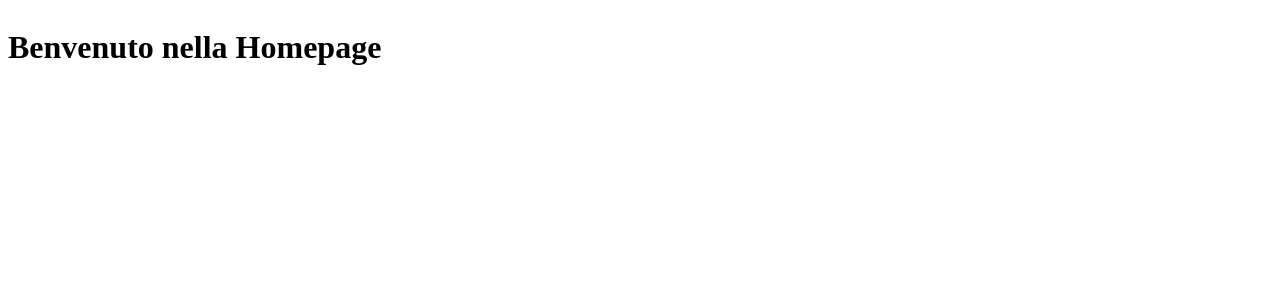
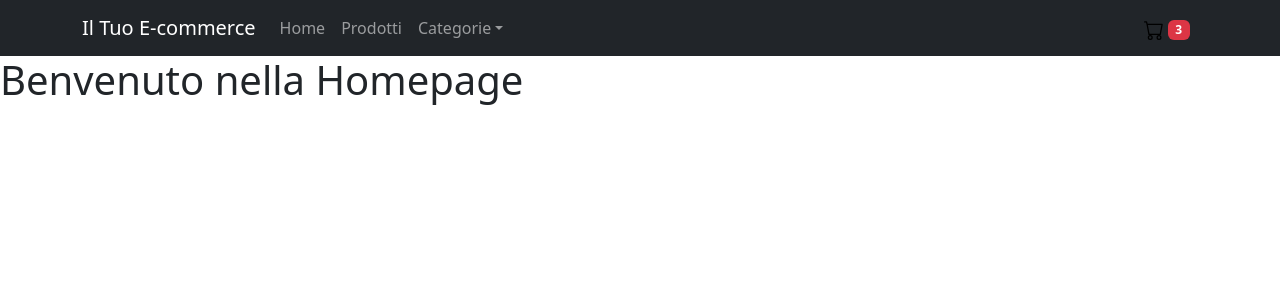
Before and after one commit to Luca-Sberna/ashanica, a React (Create React App) app: page / in a window 1280 px wide. Shown: the top 300 px of the page. Built offline with nearby package versions, Linux system fonts and the light colour scheme.

Commit message:
added pages

```diff
--- a/package.json
+++ b/package.json
@@ -3,13 +3,18 @@
   "version": "0.1.0",
   "private": true,
   "dependencies": {
+    "@popperjs/core": "^2.11.8",
     "@testing-library/dom": "^10.4.0",
     "@testing-library/jest-dom": "^6.6.3",
     "@testing-library/react": "^16.3.0",
     "@testing-library/user-event": "^13.5.0",
     "ashanica": "file:",
+    "bootstrap": "^5.3.6",
     "react": "^19.1.0",
+    "react-bootstrap": "^2.10.10",
+    "react-bootstrap-icons": "^1.11.6",
     "react-dom": "^19.1.0",
+    "react-icons": "^5.5.0",
     "react-router-dom": "^7.6.2",
     "react-scripts": "5.0.1",
     "web-vitals": "^2.1.4"
--- a/src/App.css
+++ b/src/App.css
@@ -20,3 +20,11 @@
 .link:hover {
   text-decoration: underline;
 }
+
+:root {
+  --primary: #2a2a2a;
+  --secondary: #e63946;
+  --accent: #f1faee;
+  --text: #333;
+  --light: #f8f9fa;
+}
--- a/src/App.js
+++ b/src/App.js
@@ -2,17 +2,22 @@ import { Suspense, lazy } from 'react';
 import { Routes, Route } from 'react-router-dom';
 import Layout from './components/Layout/Layout';
 import Loading from './components/Loading/Loading';
+import MyNavbar from './components/Navbar/MyNavbar.jsx';
 
 const Home = lazy(() => import('../src/components/Home/Home.jsx'));
 const About = lazy(() => import('../src/components/About/About.jsx'));
+const Products = lazy(() => import('../src/components/Products/Products.jsx'));
 const NotFound = lazy(() => import('../src/components/NotFound/NotFound.jsx'));
+
 
 function App() {
   return (
     <Suspense fallback={<Loading />}>
+      <MyNavbar />
       <Routes>
         <Route path="/" element={<Layout />}>
           <Route index element={<Home />} />
+          <Route path="products" element={<Products />} />
           <Route path="about" element={<About />} />
           <Route path="*" element={<NotFound />} />
         </Route>
--- /dev/null
+++ b/src/components/Navbar/MyNavbar.jsx
@@ -0,0 +1,37 @@
+import { Container, Nav, Navbar, NavDropdown, Badge } from "react-bootstrap";
+import { Cart } from "react-bootstrap-icons";
+
+const MyNavbar = () => {
+  return (
+    <Navbar bg="dark" variant="dark" expand="lg" sticky="top">
+      <Container>
+        <Navbar.Brand href="/">Il Tuo E-commerce</Navbar.Brand>
+        <Navbar.Toggle aria-controls="basic-navbar-nav" />
+        <Navbar.Collapse id="basic-navbar-nav">
+          <Nav className="me-auto">
+            <Nav.Link href="/">Home</Nav.Link>
+            <Nav.Link href="/products">Prodotti</Nav.Link>
+            <NavDropdown title="Categorie" id="basic-nav-dropdown">
+              <NavDropdown.Item href="/category/1">
+                Elettronica
+              </NavDropdown.Item>
+              <NavDropdown.Item href="/category/2">
+                Abbigliamento
+              </NavDropdown.Item>
+            </NavDropdown>
+          </Nav>
+          <Nav>
+            <Nav.Link href="/cart">
+              <Cart size={20} />
+              <Badge bg="danger" className="ms-1">
+                3
+              </Badge>
+            </Nav.Link>
+          </Nav>
+        </Navbar.Collapse>
+      </Container>
+    </Navbar>
+  );
+};
+
+export default MyNavbar;
--- /dev/null
+++ b/src/components/Products/ProductCard.jsx
@@ -0,0 +1,21 @@
+import { Card, Button, Badge } from "react-bootstrap";
+
+const ProductCard = ({ product }) => {
+  return (
+    <Card style={{ width: "18rem" }} className="m-2">
+      <Card.Img variant="top" src={product.image} />
+      <Card.Body>
+        <Card.Title>{product.name}</Card.Title>
+        <Card.Text>{product.description}</Card.Text>
+        <div className="d-flex justify-content-between align-items-center">
+          <h5>
+            <Badge bg="primary">{product.price} €</Badge>
+          </h5>
+          <Button variant="success">Aggiungi</Button>
+        </div>
+      </Card.Body>
+    </Card>
+  );
+};
+
+export default ProductCard;
--- /dev/null
+++ b/src/components/Products/Products.jsx
@@ -0,0 +1,46 @@
+import { useState } from "react";
+import ProductCard from "../Products/ProductCard";
+import styles from "./Products.module.css";
+
+// Mock dati direttamente nel file
+const mockProducts = [
+  {
+    id: 1,
+    name: "Prodotto Esempio 1",
+    price: 29.99,
+    image: "#",
+    description: "Descrizione breve del prodotto 1",
+  },
+  {
+    id: 2,
+    name: "Prodotto Esempio 3",
+    price: 2900.99,
+    image: "#",
+    description: "Descrizione breve del prodotto 1",
+  },
+  {
+    id: 3,
+    name: "Prodotto Esempio 4",
+    price: 255.99,
+    image: "#",
+    description: "Descrizione breve del prodotto 1",
+  },
+  // Altri prodotti...
+];
+
+const Products = () => {
+  const [products] = useState(mockProducts);
+
+  return (
+    <div className={styles.container}>
+      <h1>Il nostro catalogo</h1>
+      <div className={styles.grid}>
+        {products.map((product) => (
+          <ProductCard key={product.id} product={product} />
+        ))}
+      </div>
+    </div>
+  );
+};
+
+export default Products;
--- a/src/index.js
+++ b/src/index.js
@@ -3,6 +3,9 @@ import ReactDOM from 'react-dom/client';
 import { BrowserRouter } from 'react-router-dom';
 import App from './App';
 import reportWebVitals from './reportWebVitals';
+
+import 'bootstrap/dist/css/bootstrap.min.css';
+import 'bootstrap/dist/js/bootstrap.bundle.min';
 
 const root = ReactDOM.createRoot(document.getElementById('root'));
 root.render(
```
Also changed, not shown: src/components/Products/ProductCard.module.css (added), src/components/Products/Products.module.css (added), 1 other file (tests, documents, lock files or other folders).
